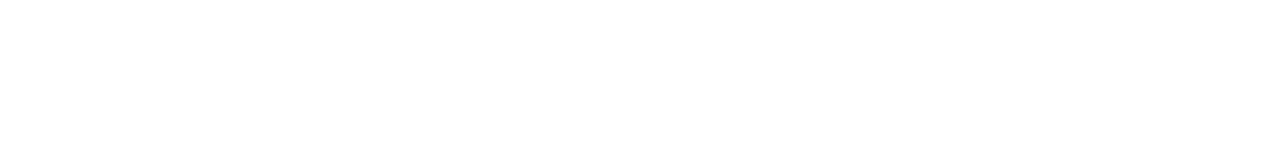
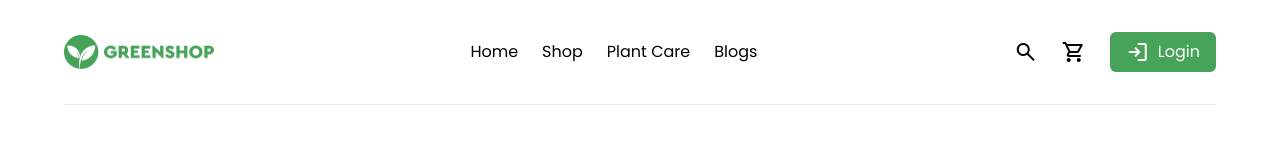
Before and after one commit to sevillaaa/learn_tailwind, a website: page index.html in a window 1280 px wide. Drawn offline with nearby package versions, Linux system fonts and the light colour scheme.

Commit message:
add tailwind files

```diff
--- a/index.html
+++ b/index.html
@@ -4,8 +4,52 @@
     <meta charset="UTF-8">
     <meta name="viewport" content="width=device-width, initial-scale=1.0">
     <title>Belajar Tailwind</title>
+    <link href="./style/output.css" rel="stylesheet"></link>
+    <link rel="stylesheet" href="https://fonts.googleapis.com/icon?family=Material+Symbols+Outlined" rel="stylesheet" />
 </head>
-<body>
+<body class="px-16 font-poppins">
+
+    <header class="flex justify-between items-center py-6 border-b border-gray-200">
+        <div class="w-[150px]">
+            <img src="./image/logo.png" alt="" class="w-full h-full">
+        </div>
+
+        <ul class="relative flex items-center gap-6">
+            <li class="relative py-4 group">
+                <a class="group-hover:text-accent group-hover:font-bold" href="">Home</a>
+                <span class="absolute left-0 bottom-0 w-0 h-1 bg-accent group-hover:w-full transition-all duration-200"></span>
+            </li>
+            <li class="relative py-4 group">
+                <a class="group-hover:text-accent group-hover:font-bold" href="">Shop</a>
+                <span class="absolute left-0 bottom-0 w-0 h-1 bg-accent group-hover:w-full transition-all duration-200"></span>
+            </li>
+            <li class="relative py-4 group">
+                <a class="group-hover:text-accent group-hover:font-bold" href="">Plant Care</a>
+                <span class="absolute left-0 bottom-0 w-0 h-1 bg-accent group-hover:w-full transition-all duration-200"></span>
+            </li>
+            <li class="relative py-4 group">
+                <a class="group-hover:text-accent group-hover:font-bold" href="">Blogs</a>
+                <span class="absolute left-0 bottom-0 w-0 h-1 bg-accent group-hover:w-full transition-all duration-200"></span>
+            </li>
+        </ul>
+
+        <div class="flex gap-6 items-center">
+            <span class="material-symbols-outlined">
+                search
+                </span>
+            <span class="material-symbols-outlined">
+                    shopping_cart
+                </span>
+
+            <button class="flex gap-2 items-center bg-accent py-2 px-4 text-white rounded-md">
+                <span class="material-symbols-outlined">
+                    login
+                    </span>
+                Login
+            </button>
+        </div>
+
+    </header>
 
 </body>
 </html>
--- /dev/null
+++ b/postcss.config.js
@@ -0,0 +1,6 @@
+module.exports = {
+  plugins: {
+    tailwindcss: {},
+    autoprefixer: {},
+  },
+}
--- /dev/null
+++ b/style/input.css
@@ -0,0 +1,5 @@
+@import url('https://fonts.googleapis.com/css2?family=Poppins:ital,wght@0,100;0,200;0,300;0,400;0,500;0,600;0,700;0,800;0,900;1,100;1,200;1,300;1,400;1,500;1,600;1,700;1,800;1,900&display=swap');
+
+@tailwind base;
+@tailwind components;
+@tailwind utilities;
--- /dev/null
+++ b/tailwind.config.js
@@ -0,0 +1,15 @@
+/** @type {import('tailwindcss').Config} */
+module.exports = {
+  content: ["./*.{html,js}"],
+  theme: {
+    extend: {
+      colors: {
+        'accent': '#46A358'
+      },
+      fontFamily: {
+        'poppins': ['Poppins', 'sans-serif']
+      }
+    },
+  },
+  plugins: [],
+}
```
Also changed, not shown: package.json (added, +18 -0 lines), image/logo.png (added), image/plants.png (added), style/output.css (added), 2 other files.
